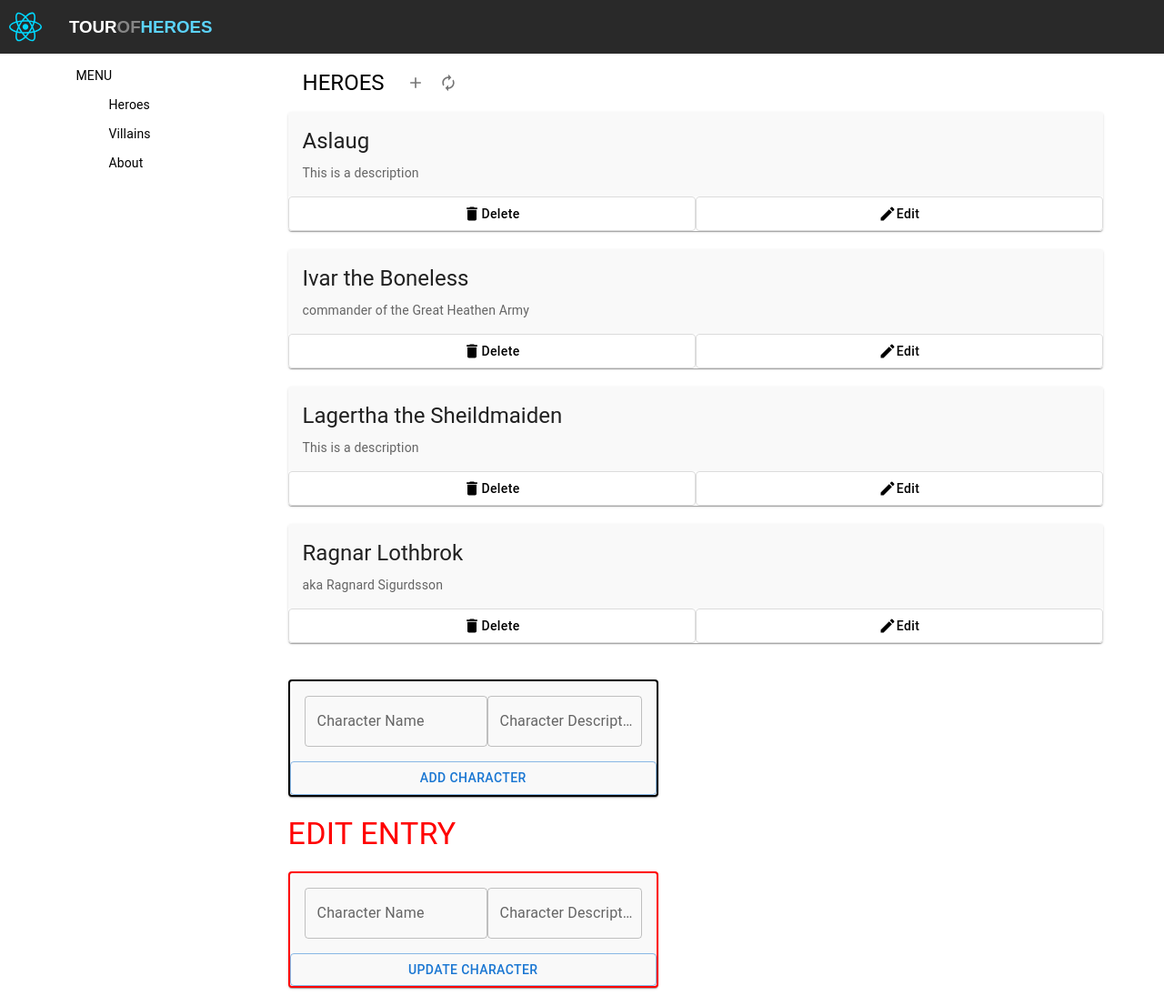
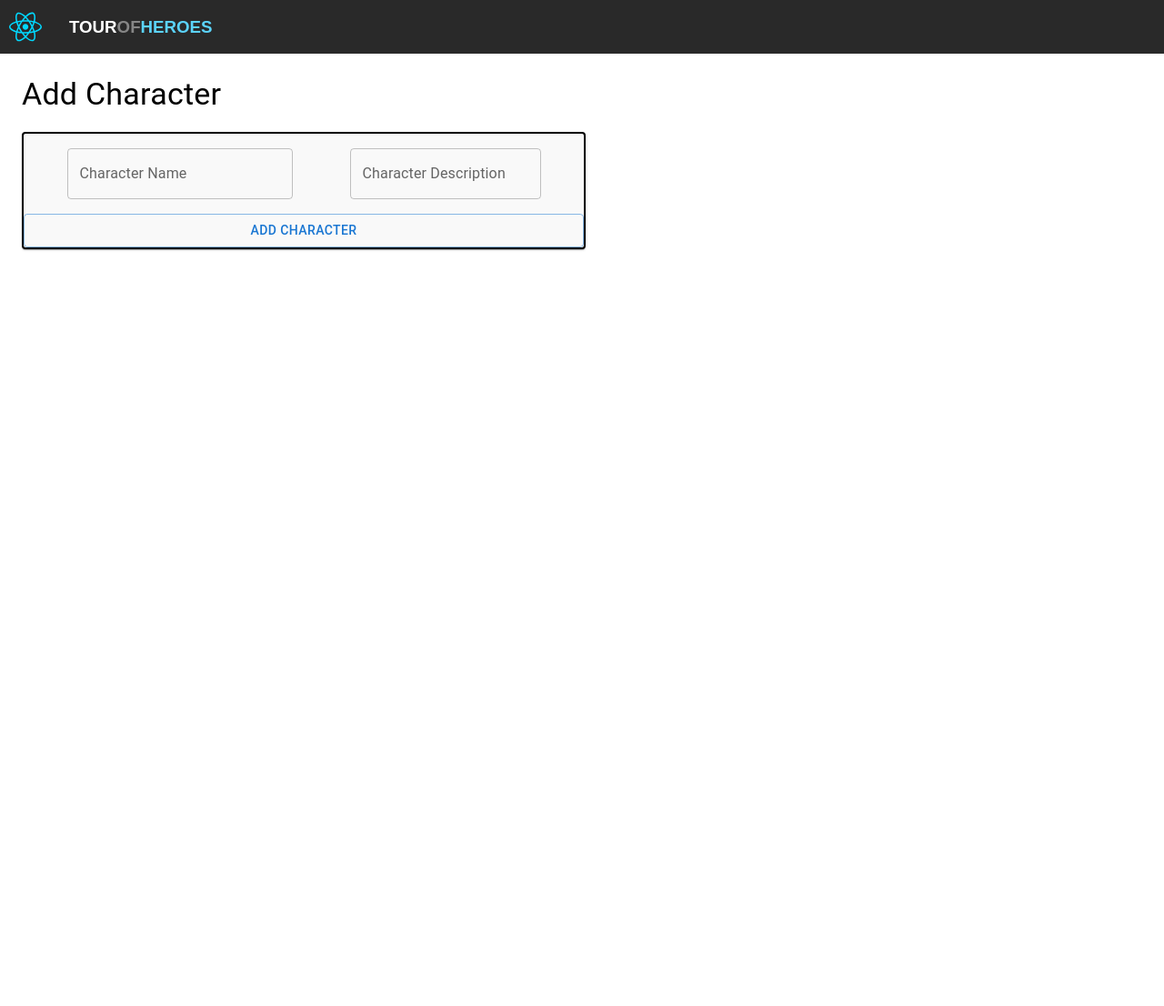
Before and after one commit to zndelfin/Tour-Of-Heroes-FE, a React (Vite) app: page /addentry in a window 1280 px wide. Shown: the whole page at 91% size. After the commit the page ends 800 px from the top, so only its background shows below. Built offline with nearby package versions, Linux system fonts and the light colour scheme.

Commit message:
TECH-214: Implemented Routing of all Components

```diff
--- a/src/App.jsx
+++ b/src/App.jsx
@@ -2,22 +2,26 @@ import React from "react";
 import "./App.css";
 import Header from "./Components/Header";
 import MainContent from "./Components/MainContent";
-// import Title from "./Components/Title";
+import Heroes from "./Components/Heroes";
+import Villains from "./Components/Villains";
+import About from "./Components/About";
+import AddEntry from "./Components/AddEntry";
 import EditEntry from "./Components/EditEntry";
-import AddEntry from "./Components/AddEntry";
-import { Route, Routes } from "react-router-dom";
-
+import { Routes, Route, Outlet} from "react-router";
 export default function App() {
   return (
-    <div>
+    <div className="app">
       <Header />
-{/*
       <Routes>
-        <Route path="/editentry" element={<EditEntry />} />
-        <Route path="/addentry" element={<AddEntry />} />
-      </Routes> */}
+          <Route path="/" element={<MainContent />} />
+          <Route path="heroes" element={<Heroes/>} />
+          <Route path="villains" element={<Villains/>} />
+          <Route path="about" element={<About/>} />
+          <Route path="editentry" element={<EditEntry />}/>
+          <Route path="addentry" element={<AddEntry />}/>
 
-      <MainContent />
+
+        </Routes>
     </div>
   );
 }
--- /dev/null
+++ b/src/Components/About.jsx
@@ -0,0 +1,8 @@
+import React from "react";
+
+
+export default function About(){
+    return (
+        <div><h1>ABOUT</h1></div>
+    )
+}
--- a/src/Components/AddEntry.jsx
+++ b/src/Components/AddEntry.jsx
@@ -3,7 +3,8 @@ import { Box } from "@mui/system";
 import Card from "@mui/material/Card";
 import CardContent from "@mui/material/CardContent";
 import Button from "@mui/material/Button";
-import { TextField } from "@mui/material";
+import { TextField, Typography } from "@mui/material";
+import { Outlet } from "react-router-dom";
 
 export default function AddEntry(props) {
   const [hero, setHero] = useState({
@@ -30,7 +31,8 @@ export default function AddEntry(props) {
   }
 
   return (
-    <Box sx={{ width: "90%" }}>
+    <Box m={3} sx={{display:"flex", flexDirection:"column", justifyContent:"center"}}>
+      <Typography variant="h4">Add Character</Typography>
       <Card
         sx={{
           backgroundColor: "#F9F9F9",
@@ -70,6 +72,7 @@ export default function AddEntry(props) {
           ADD CHARACTER
         </Button>
       </Card>
+      <Outlet />
     </Box>
   );
 }
--- a/src/Components/CardItems.jsx
+++ b/src/Components/CardItems.jsx
@@ -6,7 +6,7 @@ import Typography from "@mui/material/Typography";
 import { Box } from "@mui/system";
 import DeleteIcon from "@mui/icons-material/Delete";
 import EditIcon from "@mui/icons-material/Edit";
-import { Link } from "react-router-dom";
+import { Link, Outlet } from "react-router-dom";
 
 export default function CardItems(props) {
 
@@ -47,7 +47,7 @@ export default function CardItems(props) {
             Delete
           </Button>
 
-          {/* <Link to="/EditEntry/"> */}
+          <Link to="/editentry">
           <Button
             onClick={handleEditClick}
             sx={{
@@ -60,8 +60,7 @@ export default function CardItems(props) {
             <EditIcon fontSize="small"/>
             Edit
           </Button>
-          {/* </Link> */}
-
+          </Link>
         </Box>
       </Card>
     </Box>
--- a/src/Components/EditEntry.jsx
+++ b/src/Components/EditEntry.jsx
@@ -6,14 +6,14 @@ import { TextField } from "@mui/material";
 
 export default function EditEntry(props) {
   return (
-    <Box sx={{width:"90%"}}>
-    <Typography variant="h4" color="red">EDIT ENTRY</Typography>
+    <Box m={3} sx={{display:"flex", flexDirection:"column", justifyContent:"center"}}>
+    <Typography variant="h4">Edit Character</Typography>
     <Card
       sx={{
         backgroundColor: "#F9F9F9",
         marginTop: "20px",
         marginBottom: "20px",
-        border: "2px solid red",
+        border: "2px solid black",
         width:"50%"
       }}
     >
--- /dev/null
+++ b/src/Components/Heroes.jsx
@@ -0,0 +1,8 @@
+import React from "react";
+
+
+export default function Heroes(){
+    return (
+        <div><h1>HEROES</h1></div>
+    )
+}
--- a/src/Components/MainContent.jsx
+++ b/src/Components/MainContent.jsx
@@ -6,10 +6,10 @@ import heroes from "../heroes";
 import AddEntry from "./AddEntry";
 import EditEntry from "./EditEntry";
 import Title from "./Title";
-import { BrowserRouter } from "react-router-dom";
-import { Route, Routes } from "react-router-dom";
+
 
 export default function MainContent() {
+
   const [entries, setEntries] = useState(heroes);
 
   // const [selectedEntry, setValues] = useState({});
@@ -48,7 +48,7 @@ export default function MainContent() {
 
       {/* TITLE COMPONENT */}
 
-      <Box
+    <Box
         sx={{
           display: "flex",
           flexDirection: "column",
@@ -71,9 +71,9 @@ export default function MainContent() {
           );
         })}
 
-        <AddEntry onAdd={addHero} />
+        {/* <AddEntry onAdd={addHero} />
 
-        <EditEntry onEdit={editHero} />
+        <EditEntry onEdit={editHero} /> */}
       </Box>
     </Box>
   );
--- a/src/Components/Menu.jsx
+++ b/src/Components/Menu.jsx
@@ -1,27 +1,35 @@
-import * as React from 'react';
-import MenuList from '@mui/material/MenuList';
-import MenuItem from '@mui/material/MenuItem';
-import ListItemText from '@mui/material/ListItemText';
-import { Box } from '@mui/system';
-
+import * as React from "react";
+import MenuList from "@mui/material/MenuList";
+import MenuItem from "@mui/material/MenuItem";
+import ListItemText from "@mui/material/ListItemText";
+import { Box } from "@mui/system";
+import { Outlet, Link } from "react-router-dom";
 
 export default function Menu() {
   return (
     <Box>
-      <MenuList dense className="menuList" >
-        <MenuItem>
-          MENU
-        </MenuItem>
+      <MenuList dense className="menuList">
+        <MenuItem>MENU</MenuItem>
+
+        <Link to="/heroes">
           <MenuItem className="menuItem">
             <ListItemText inset>Heroes</ListItemText>
           </MenuItem>
+        </Link>
+
+        <Link to="/villains">
           <MenuItem className="menuItem">
             <ListItemText inset>Villains</ListItemText>
           </MenuItem>
+        </Link>
+
+        <Link to="/about">
           <MenuItem className="menuItem">
             <ListItemText inset>About</ListItemText>
           </MenuItem>
+        </Link>
       </MenuList>
+    <Outlet/>
     </Box>
   );
 }
--- a/src/Components/Title.jsx
+++ b/src/Components/Title.jsx
@@ -4,8 +4,8 @@ import AutorenewIcon from "@mui/icons-material/Autorenew";
 import { Box } from "@mui/system";
 import Typography from "@mui/material/Typography";
 import { IconButton } from "@mui/material";
-import { Route, Routes, Link } from "react-router-dom";
-import EditEntry from "./EditEntry";
+import { Link, Outlet } from "react-router-dom";
+
 
 export default function Title() {
   return (
@@ -15,7 +15,7 @@ export default function Title() {
           HEROES
         </Typography>
 
-          <Link to="/AddEntry">
+          <Link to="/addentry">
             <IconButton>
               <AddIcon fontSize="small" />
             </IconButton>
--- /dev/null
+++ b/src/Components/Villains.jsx
@@ -0,0 +1,7 @@
+import React from "react";
+
+export default function Villains(){
+    return (
+        <div><h1>VILLAINS</h1></div>
+    )
+}
--- a/src/main.jsx
+++ b/src/main.jsx
@@ -1,13 +1,15 @@
 import React from "react";
 import ReactDOM from "react-dom/client";
+import "./index.css";
 import App from "./App";
-import "./index.css";
-import { BrowserRouter } from "react-router-dom";
+import { BrowserRouter, Routes, Route, Outlet} from "react-router-dom";
 
 ReactDOM.createRoot(document.getElementById("root")).render(
   <React.StrictMode>
     <BrowserRouter>
-      <App />
+      <Routes>
+        <Route path="*" element={<App />}></Route>
+      </Routes>
     </BrowserRouter>
   </React.StrictMode>
 );
```
Also changed, not shown: src/Components/Navigator.jsx (deleted, +0 -91 lines). Lines whose indentation alone changed are shown as unchanged.
